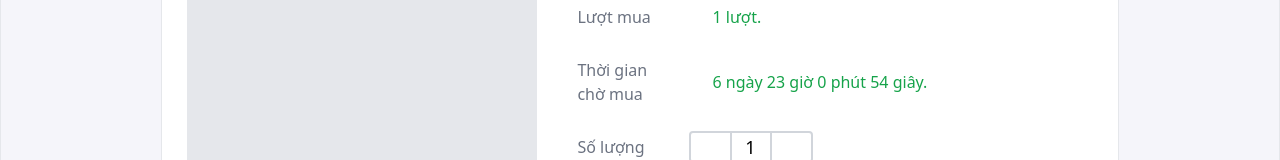
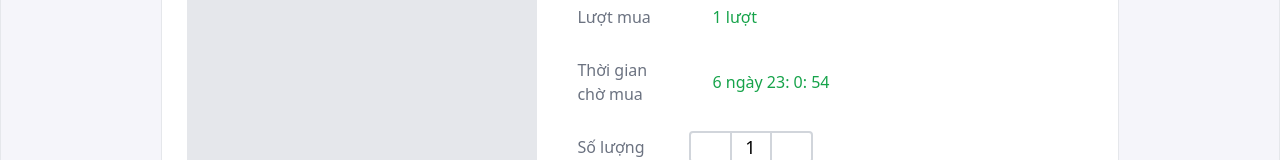
Before and after one commit to SongDuy/web-an-thanh-food, a React (Create React App) app: page /1/1 in a window 1280 px wide. Shown: the part 440-600 px from the top of the page. Built offline with nearby package versions, Linux system fonts and the light colour scheme; some icons are missing.

Commit message:
Update new

```diff
--- a/src/pages/cart/index.js
+++ b/src/pages/cart/index.js
@@ -218,7 +218,7 @@ const CartPage = () => {
                   </span>
 
                   <span className="text-2xl font-bold text-green-600">
-                    4:59
+                    4: 59
                   </span>
                 </div>
 
--- a/src/pages/productDetail/index.js
+++ b/src/pages/productDetail/index.js
@@ -168,7 +168,7 @@ const ProductDetailPage = () => {
                                 <div className="h-full text-md text-black flex items-center">
                                     <LocalShippingOutlinedIcon />
                                     <span className="ml-2 font-medium text-green-600">
-                                        Miễn phí vận chuyển.
+                                        Miễn phí vận chuyển
                                     </span>
                                 </div>
                             </div>
@@ -179,7 +179,7 @@ const ProductDetailPage = () => {
                                 <span className="h-full text-md text-black flex items-center">
                                     <ShoppingBagOutlinedIcon />
                                     <span className="ml-2 font-medium text-green-600">
-                                        1 lượt.
+                                        1 lượt
                                     </span>
                                 </span>
                             </div>
@@ -192,7 +192,7 @@ const ProductDetailPage = () => {
                                 <div className="h-full text-md text-black flex items-center">
                                     <AccessTimeOutlinedIcon />
                                     <span className="ml-2 font-medium text-green-600">
-                                        {days} ngày {hours} giờ {minutes} phút {seconds} giây.
+                                        {days} ngày {hours}: {minutes}: {seconds}
                                     </span>
                                 </div>
                             </div>
```
